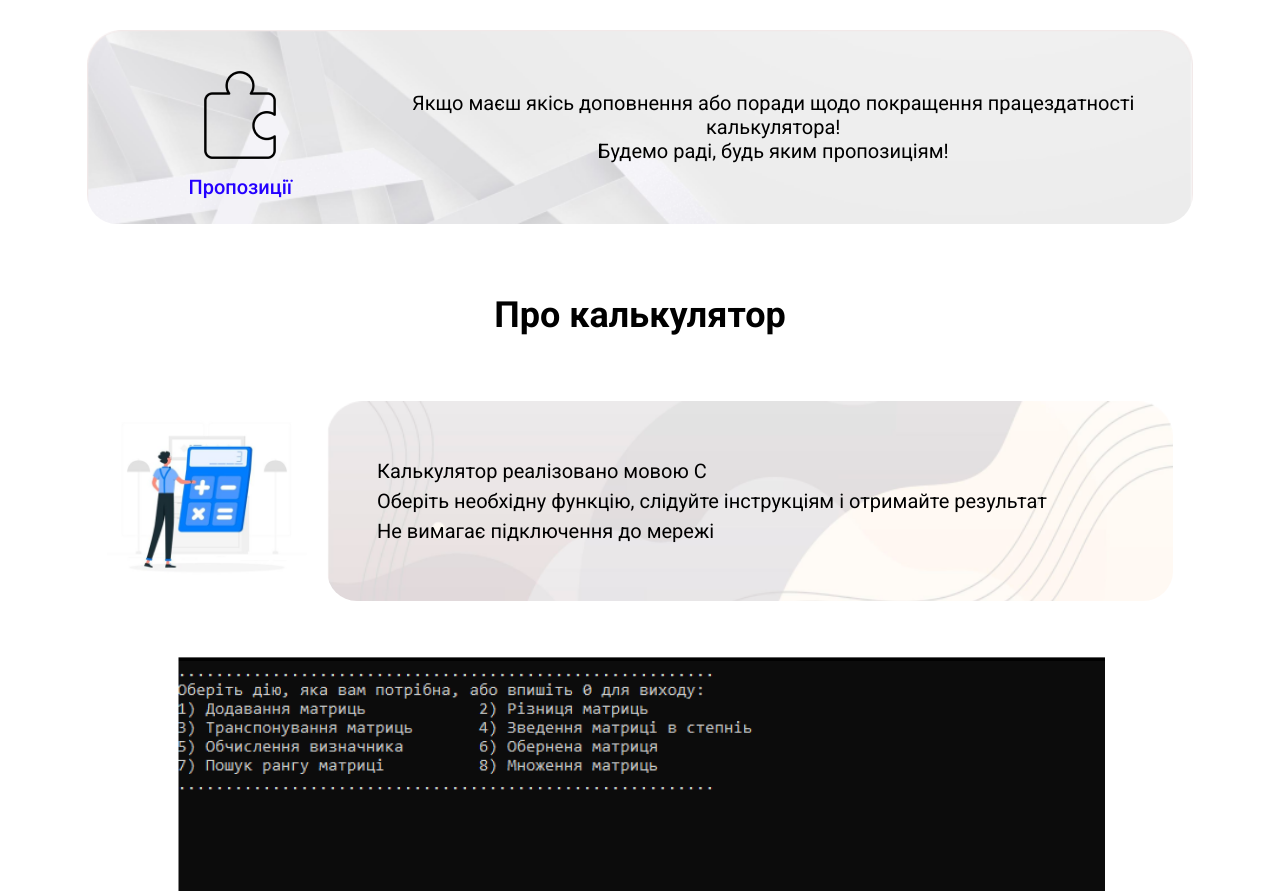
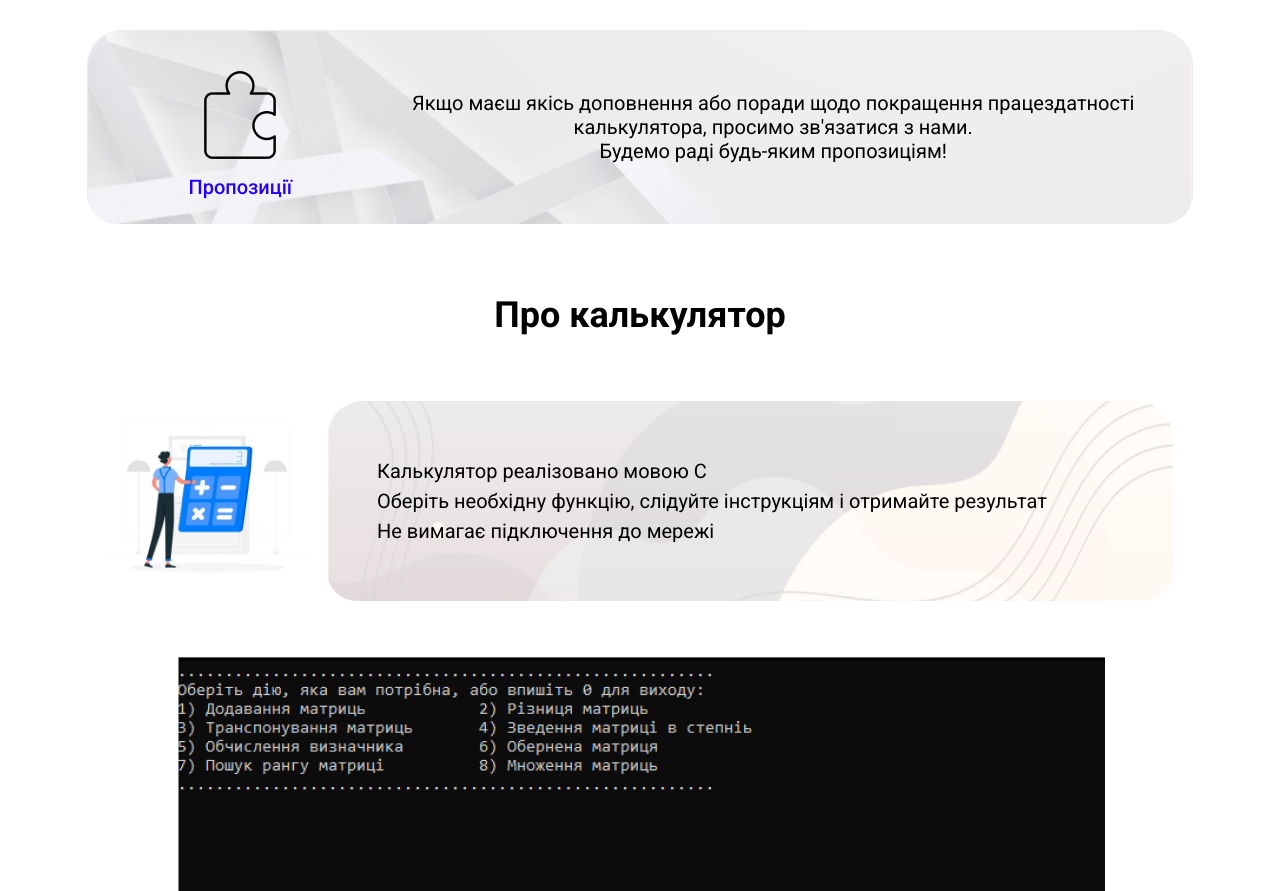
Before and after one commit to grenchevskiyd/HelpPokemons, a plain HTML site: page index.html in a window 1280 px wide. Shown: the part 1340-2231 px from the top of the page. Drawn offline with Linux system fonts and the light colour scheme.

Commit message:
Змiнено текст в Пропозицiях

```diff
--- a/index.html
+++ b/index.html
@@ -75,8 +75,8 @@
                 </div>
                 <div class="project-card-text">
                     <p class="project-card-text__text">Якщо маєш якісь доповнення або поради
-                        щодо покращення працездатності калькулятора!<br>
-                        Будемо раді, будь яким пропозиціям!</p>
+                        щодо покращення працездатності калькулятора, просимо зв'язатися з нами.<br>
+                        Будемо раді будь-яким пропозиціям!</p>
                 </div>
             </div>
         </section>
```
